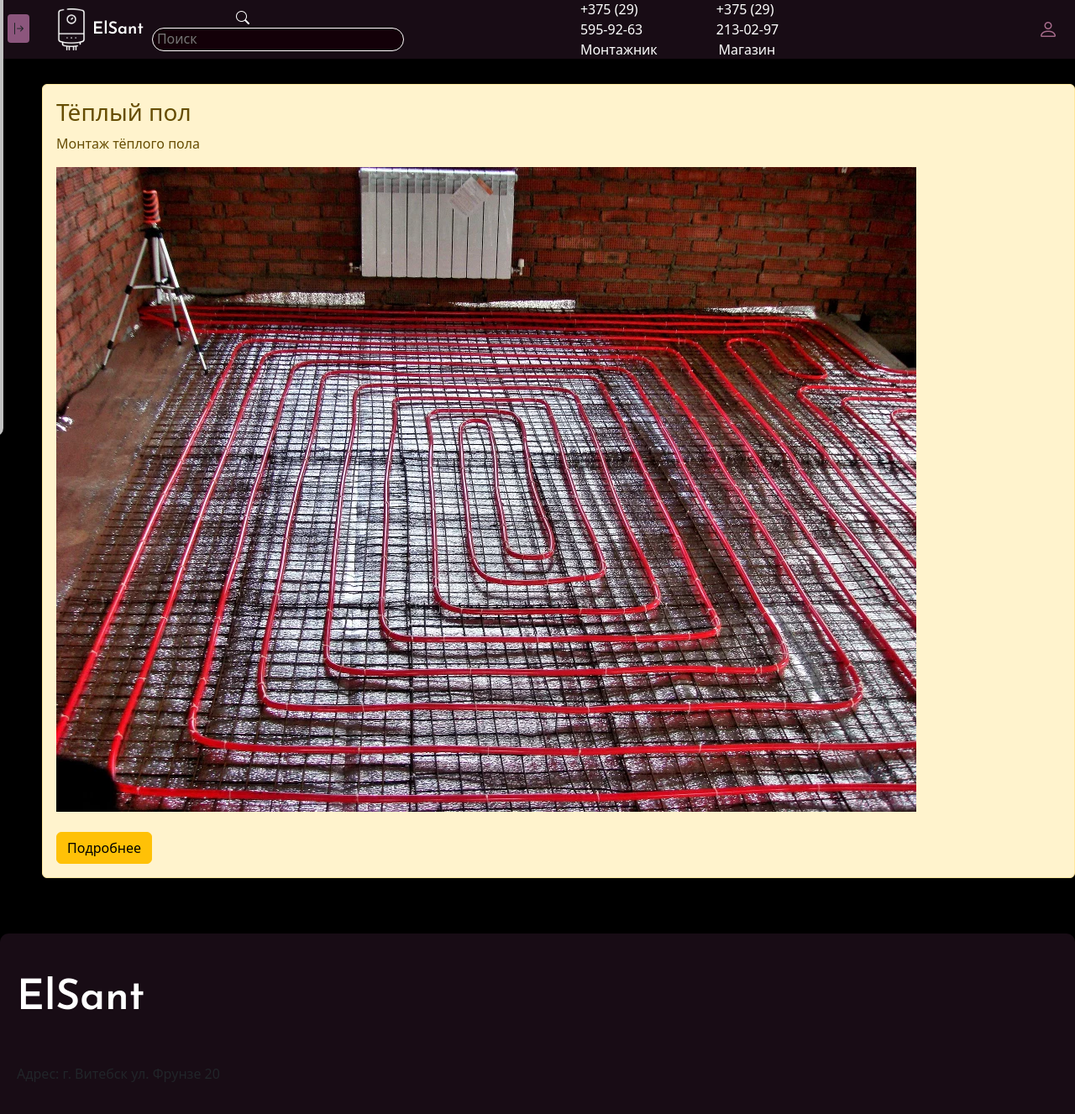
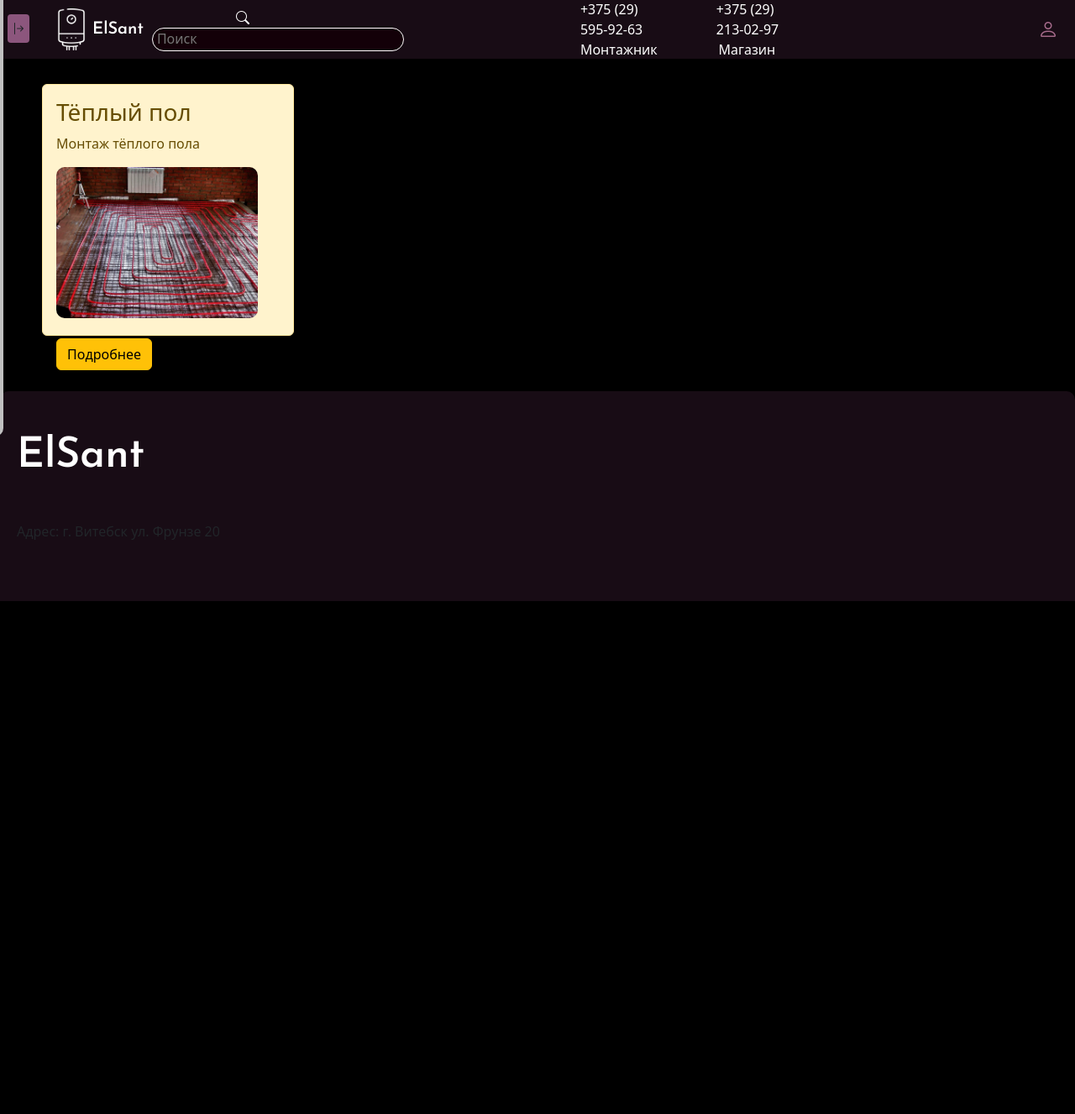
Before and after one commit to ASAFGracia/elsant, a Django app: page /news/ in a window 1280 px wide. Shown: the whole page at 84% size. After the commit the page ends 716 px from the top, so only its background shows below. Run offline with Django 5.2, Linux system fonts and the light colour scheme; data comes from the database, SQL or seed files in the repository; both versions use the stored data as it was after the commit; parts of the project's set-up code (start-up, migrations or seed data) failed here and were passed over.

Commit message:
2.0 Стабильная версия работающего сайта без системы регистрации

```diff
--- a/main/static/main/css/main.css
+++ b/main/static/main/css/main.css
@@ -202,6 +202,11 @@ footer:hover {
 	filter: brightness(0) invert(1);
 }
 
+.logo-img-head:hover {
+	transition: all ease 0.5s;
+	transform: scale(1.05);
+}
+
 #logo-text {
 	font-family: "Josefin Sans";
 	font-size: 20px;
@@ -327,3 +332,14 @@ footer:hover {
 .icon-button:active i {
     color: #000;
 }
+
+#tovari {
+	height: 300px;
+	width: 300px;
+}
+
+#photo {
+	height: 180px;
+	width: auto;
+	border-radius: 10px;
+}
--- a/main/templates/main/base.html
+++ b/main/templates/main/base.html
@@ -21,7 +21,7 @@
 <body>
 <header>
     <div class="head-div">
-            <img class="logo-img-head" src="{% static "main/img/2209695.png" %}" alt="LOGO">
+        <a href="{% url 'home' %}"><img class="logo-img-head" src="{% static "main/img/2209695.png" %}" alt="LOGO"></a>
     </div>
     <div>
         <p id="logo-text">ElSant</p>
--- a/news/templates/news/news_home.html
+++ b/news/templates/news/news_home.html
@@ -9,7 +9,7 @@
     <h1>{{ title }}</h1>
     {% if news %}
     {% for el in news %}
-        <div class="alert alert-warning">
+        <div id="tovari" class="alert alert-warning">
             <h3>{{ el.title }}</h3>
             <p>{{ el.anons }}</p>
             <img id='photo' src="./images/{{ el.image }}" alt="photo"><br><br>
```
Also changed, not shown: db.sqlite3, images/images/gen-teppol.png (added).
